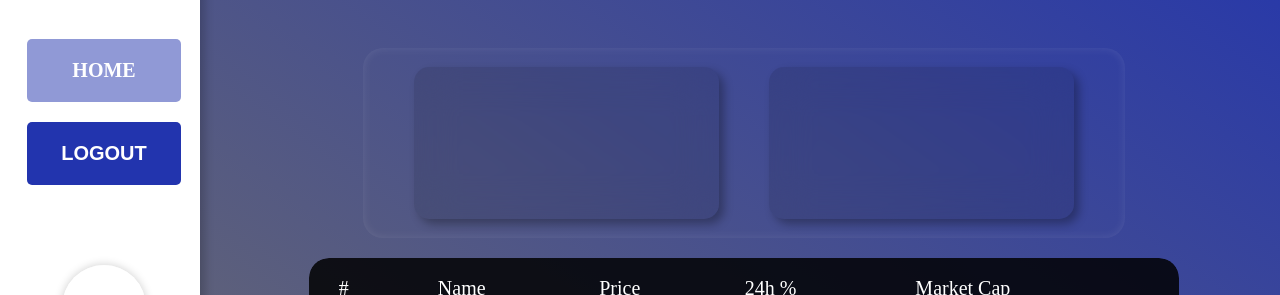
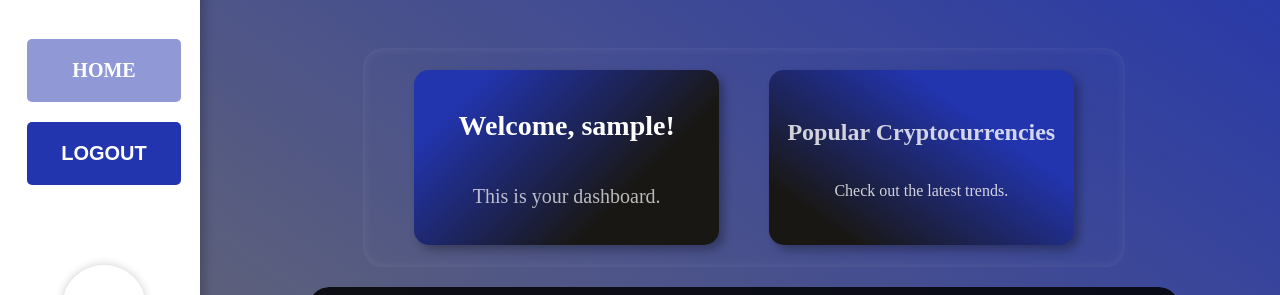
Before and after one commit to MercyKorir/crypto-dashboard, a React (Create React App) app: page /dashboard in a window 1280 px wide. Shown: the part 160-455 px from the top of the page. Built offline with nearby package versions, Linux system fonts and the light colour scheme; no server answers; sample sign-in values are in the browser's storage; the HTML template or start-up script is replaced by a standard one.

Commit message:
Updated UI in dashboard home

```diff
--- a/src/components/SignIn.jsx
+++ b/src/components/SignIn.jsx
@@ -1,6 +1,7 @@
-import React, { useState } from "react";
+import React, { useEffect, useState } from "react";
 import { Link } from "react-router-dom";
 import { signInWithEmailAndPassword } from "firebase/auth";
+import { onAuthStateChanged } from "firebase/auth";
 import { auth } from "../firebase";
 import { useNavigate } from "react-router-dom";
 import EmailIcon from "@mui/icons-material/Email";
@@ -12,10 +13,25 @@ const SignIn = () => {
   const [emailFocus, setEmailFocus] = useState(false);
   const [passwordFocus, setPasswordFocus] = useState(false);
   const [error, setError] = useState({});
+  const [isLoggedIn, setIsLoggedIn] = useState(false);
   const navigate = useNavigate();
 
   const [email, setEmail] = useState("");
   const [password, setPassword] = useState("");
+
+  useEffect(() => {
+    // Check if user is logged in and send them to dashboard
+    const checkUser = onAuthStateChanged(auth, (user) => {
+      if (user) {
+        setIsLoggedIn(true);
+        navigate("/dashboard");
+      } else {
+        setIsLoggedIn(false);
+      }
+    });
+
+    return () => checkUser();
+  }, [navigate]);
 
   const validateEmail = () => {
     let emailErrors = {};
--- a/src/components/home-sections/CryptoList.jsx
+++ b/src/components/home-sections/CryptoList.jsx
@@ -3,6 +3,7 @@ import axios from "axios";
 import styles from "../../styles/home-sections/CryptoList.module.css";
 
 const CryptoList = () => {
+  const [username, setUsername] = useState("");
   const [cryptos, setCryptos] = useState([]);
   const [currentPage, setCurrentPage] = useState(1);
   const [itemsPerPage] = useState(10);
@@ -32,6 +33,13 @@ const CryptoList = () => {
     fetchCryptos();
   }, [currentPage, itemsPerPage]);
 
+  useEffect(() => {
+    const userName = localStorage.getItem("userName");
+    if (userName) {
+      setUsername(userName);
+    }
+  }, []);
+
   const getPageNumbers = () => {
     const totalPages = Math.ceil(cryptos.length / itemsPerPage);
     const pageNumbers = [];
@@ -52,8 +60,14 @@ const CryptoList = () => {
       <div className={styles.cryptoListContent}>
         <div className={styles.popularInfoContainer}>
           <div className={styles.popularInfoContent}>
-            <div className={styles.recentCardWrapper}></div>
-            <div className={styles.popularCardWrapper}></div>
+            <div className={styles.recentCardWrapper}>
+              <h2>Welcome, {username}!</h2>
+              <p>This is your dashboard.</p>
+            </div>
+            <div className={styles.popularCardWrapper}>
+              <h2>Popular Cryptocurrencies</h2>
+              <p>Check out the latest trends.</p>
+            </div>
           </div>
         </div>
         <div className={styles.cryptoTableContainer}>
@@ -77,7 +91,9 @@ const CryptoList = () => {
                   .map((crypto, index) => {
                     return (
                       <tr key={crypto.id}>
-                        <td className={styles.cryptoData}>{(currentPage - 1) * itemsPerPage + index + 1}</td>
+                        <td className={styles.cryptoData}>
+                          {(currentPage - 1) * itemsPerPage + index + 1}
+                        </td>
                         <td className={styles.logoNameSymbol}>
                           <img
                             src={crypto.image}
--- a/src/styles/home-sections/CryptoList.module.css
+++ b/src/styles/home-sections/CryptoList.module.css
@@ -36,18 +36,39 @@
   width: 40%;
   height: 80%;
   border-radius: 15px;
-  background: rgba(0, 0, 0, 0.1);
+  background-color: #2234ae;
+  background-image: linear-gradient(315deg, #191714 30%, #2234ae 84%);
   backdrop-filter: blur(20px);
   box-shadow: 5px 5px 10px rgba(0, 0, 0, 0.3);
+  display: flex;
+  flex-direction: column;
+  align-items: center;
+  color: #fff;
+  justify-content: center;
+}
+
+.recentCardWrapper h2 {
+  font-size: 28px;
+}
+
+.recentCardWrapper p {
+  font-size: 20px;
+  color: rgba(255, 255, 255, 0.7);
 }
 
 .popularCardWrapper {
   width: 40%;
   height: 80%;
   border-radius: 15px;
-  background: rgba(0, 0, 0, 0.1);
+  background-color: #2234ae;
+  background-image: linear-gradient(215deg, #2234ae 30%, #191714 84%);
   backdrop-filter: blur(20px);
   box-shadow: 5px 5px 10px rgba(0, 0, 0, 0.3);
+  display: flex;
+  flex-direction: column;
+  align-items: center;
+  color: rgba(255, 255, 255, 0.8);
+  justify-content: center;
 }
 
 .cryptoTableContainer {
@@ -160,7 +181,8 @@
   color: #fff;
 }
 
-.cryptoLogo, .logoNameSymbol span {
+.cryptoLogo,
+.logoNameSymbol span {
   margin-top: 20px;
 }
 
```
